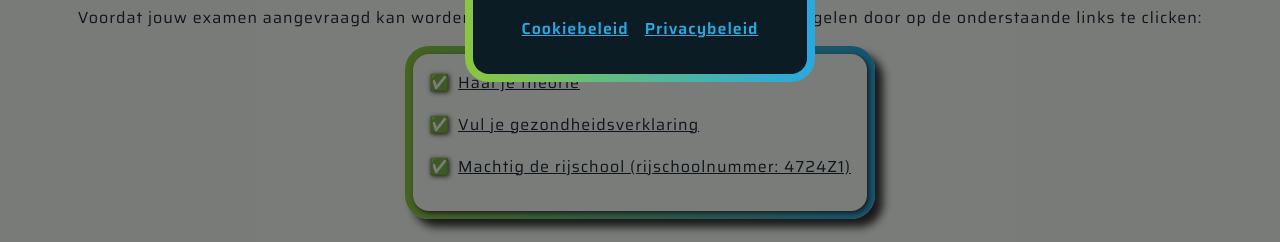
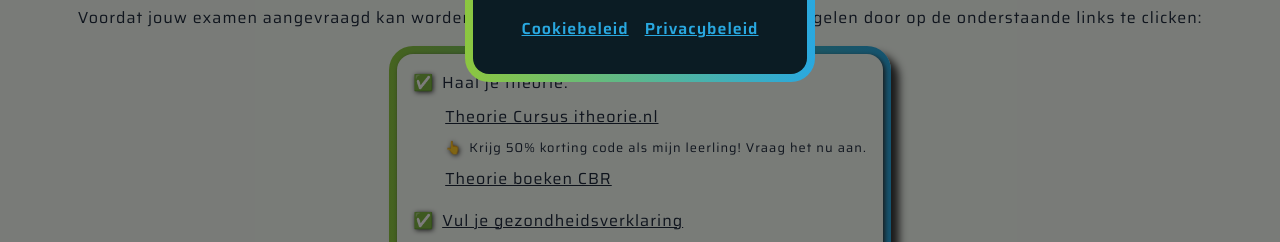
Before and after one commit to freki-inc/wiebes-autorijschool-app, a React (Vite) app: page /examenchecklist in a window 1280 px wide. Shown: the part 504-746 px from the top of the page. Built offline with nearby package versions, Linux system fonts and the light colour scheme.

Commit message:
text alterations

```diff
--- a/src/App.css
+++ b/src/App.css
@@ -911,6 +911,22 @@
     box-shadow: 2px 2px 5px var(--shadow-color);
   }
 
+  .cbr-link-theorie {
+    display: flex;
+    flex-direction: column;
+    align-items: baseline;
+  }
+
+  .cbr-link-theorie li {
+    margin-left: 2rem;
+    margin-top: 0.5rem;
+  }
+
+  .li-theorie-note {
+    font-size: 0.8rem;
+
+  }
+
   .cbr-link-emoji {
     margin-right: 0.2rem;
     text-shadow: 1px 1px 5px var(--shadow-color);
--- a/src/components/Contact.jsx
+++ b/src/components/Contact.jsx
@@ -25,7 +25,6 @@ export const Contact = () => {
                 <img src={contactImg} alt="rijinstructeur"></img>
                 <div className="contact-text">
                     <p className="mt-1">Neem vrijblijvend contact op om kennis te maken en een proefles in te plannen. Deze kost maar 50 euro en duurt 60 min.</p>
-                    <p className="mt-1">Geef daarbij ook aan of je in een automaat of handgeschakelde auto wilt rijden.</p>
                 </div>
 
             </div>
--- a/src/components/ExamenChecklist.jsx
+++ b/src/components/ExamenChecklist.jsx
@@ -26,8 +26,13 @@ export const ExamenChecklist = () => {
             <p className="mb-1">Voordat jouw examen aangevraagd kan worden bij het cbr, moet jij de volgende zaken regelen door op de onderstaande links te clicken:</p>
             <div className='cbr-link-border mb-1'>
                 <div className='cbr-link-div'>
-                    <div className='display-flex-row mb-1'>
-                        <p className='cbr-link-emoji mr-05'>&#x2705;</p><a className='cbr-link' href='https://www.cbr.nl/nl/mijncbr/inloggen-op-mijn-cbr?orgurl=https%3A%2F%2Fwww.cbr.nl%2Fnl%2Fmijncbr%3Forgurl%3Dhttps%253A%252F%252Fwww.cbr.nl%252Fnl%252Fmijncbr%252Freserveren' target='_blank'>Haal je theorie</a>
+                    <div className='cbr-link-theorie mb-1'>
+                        <p className='mr-05'><span className='cbr-link-emoji '>&#x2705; </span>Haal je theorie:</p>
+                        <ul>
+                            <li><a className='cbr-link' href='https://www.itheorie.nl/' target='_blank'>Theorie Cursus itheorie.nl</a></li>
+                            <li className='li-theorie-note'><span className='cbr-link-emoji '>&#x1F446; </span>Krijg 50% korting code als mijn leerling! Vraag het nu aan.</li>
+                            <li><a className='cbr-link' href='https://www.cbr.nl/nl/mijncbr/inloggen-op-mijn-cbr?orgurl=https%3A%2F%2Fwww.cbr.nl%2Fnl%2Fmijncbr%3Forgurl%3Dhttps%253A%252F%252Fwww.cbr.nl%252Fnl%252Fmijncbr%252Freserveren' target='_blank'>Theorie boeken CBR</a></li>
+                        </ul>
                     </div>
                     <div className='display-flex-row mb-1'>
                         <p className='cbr-link-emoji mr-05'>&#x2705;</p><a className='cbr-link' href='https://www.cbr.nl/nl/mijncbr/inloggen-op-mijn-cbr?orgurl=https%3A%2F%2Fwww.cbr.nl%2Fnl%2Fmijncbr%3Forgurl%3Dhttps%253A%252F%252Fwww.cbr.nl%252Fnl%252Fmijncbr%252Fgezondheidsverklaring' target='_blank'>Vul je gezondheidsverklaring</a>
--- a/src/components/Footer.jsx
+++ b/src/components/Footer.jsx
@@ -5,7 +5,7 @@ export const Footer = () => {
         <footer>
             <div className="footer-top mb-05">
                 <div className="footer-left">
-                    <p><strong className="footer-highlight">Rijinstructeur:</strong> Wiebe</p>
+                    <p><strong className="footer-highlight">Rijinstructeur:</strong> Wiebe Spierenburg</p>
                     <p><strong className="footer-highlight">Tel:</strong> +31 6 19617569</p>
                     <p><strong className="footer-highlight">KVK nummer:</strong> 63176734</p>
                 </div>
--- a/src/components/Hero.jsx
+++ b/src/components/Hero.jsx
@@ -27,7 +27,7 @@ export const Hero = () => {
                 </span>
                 </p>
                 <p className="hero-text-1">
-                    Autorijschool in Leiden. Leer rijden in een Tesla (automaat) of Opel Mokka (schakel).
+                    Leer autorijden als een baas. Rij in een moderne opel mokka (handgeschakeld) of een Tesla (automaat).
                 </p>
                 <NavLink
                     to="/contact"
--- a/src/components/Milieu.jsx
+++ b/src/components/Milieu.jsx
@@ -1,3 +1,5 @@
+import milieu from '../assets/images/milieu.webp';
+
 export const Milieu = () => {
     return (
         <section className='milieu-section mt-5'>
@@ -17,7 +19,10 @@ export const Milieu = () => {
                 </svg>
                 Milieu
             </h3>
-                <p className='mb-1'>Milieu text</p>
+                <img className='mb-1' src={milieu} alt="tesla rijd door bos" />
+                <p className='mb-1'>Bij Rijvolutie zetten wij ons in voor een groene toekomst. Daarom hebben wij het roer helemaal omgegooid. Geen compromissen meer nodig. Onze handgeschakelde diesel rijd op renewable brandstof.</p>
+                <p className='mb-1'>Hiermee hoop ik tot wel 90% co2 uitstoot te besparen.  De automaat  is een van de meest efficiënte ev's van het moment. Een 2026 Tesla model 3 long range. Deze laad ik op met groene stroom.</p>
+                <p className='mb-1'> Zo kunnen wij samen ons steentje bijdragen aan een betere toekomst zonder dat er een compromis gemaakt hoeft te worden in de keuze voor automaat of niet.</p>
         </section>
     )
 
--- a/src/components/OverOns.jsx
+++ b/src/components/OverOns.jsx
@@ -22,12 +22,16 @@ export const OverOns = () => {
             </h3>
             <img src={tesla} alt='tesla auto' draggable={false}></img>
             <div className='overons-text p-2'>
-                <p className='mb-2'>Bij Wiebe’s autorijschool zul je je zeker op je gemak voelen. Er zijn twee opties beschikbaar om te leren autorijden, een Tesla (automaat) en een Opel Mokka (schakkel).</p>
+                <p className='mb-2'>
+                    Wiebes autorijschool, een begrip in Leiden gooit het roer om en begint een rijvolutie.
+                    Met meer dan tien jaar ervaring help ik jou op weg naar jouw rijbewijs.
+                    100% priveles. Geen andere leerlingen wegbrengen. Volle aandacht voor wat jij nodig hebt.
+                    Centraal opstappunt, vlakbij CS Leiden. Makkelijk bereikbaar.</p>
                 <button className='center-text slagings-percentage'><a href='https://www.cbr.nl/nl/service/nl/rijscholen/wiebes-autorijschool' target='_blank'>Bekijk mijn slagingspercentage</a></button>
             </div>
             <img src={opelMokka} alt='opel mokka auto' draggable={false}></img>
             <div className='p-tlr-2'>
-                <p className='overons-text'>In deze auto's geeft de instructeur namelijk op een betrokken en prettige manier prive les. Iedere leerling kan pakketten op maat samenstellen, zodat ook jij op de beste manier naar je rijbewijs toe kunt werken.</p>
+                <p className='overons-text'>Je kunt kiezen of je wilt rijden in een handgeschakelde opel mokka die op neste my renewable diesel rijd of een Tesla die met groene stroom wordt geladen.</p>
             </div>
         </section>
     )
--- a/src/components/PriceCardHome.jsx
+++ b/src/components/PriceCardHome.jsx
@@ -6,9 +6,9 @@ export const PriceCardHome = ({
     price = "€70",
     priceUnit = "per uur",
     descriptions = [
-        "Meerdere pakketen beschikbaar.",
-        "Gespreid betalen mogelijk.",
-        "Plan lessen in de GRATIS app."
+        "Basispakket",
+        "Uitbreidingspakket",
+        "Herkansingspakket"
     ],
     buttonText = "Tarieven en Pakketen",
     buttonLink = "/prijslijst"
@@ -40,7 +40,7 @@ export const PriceCardHome = ({
                                         {badgeText}
                                     </div>
                                   </div>
-                                  <del className="price-crossed-out mb-05">{oldPrice}</del>
+                                  {/* <del className="price-crossed-out mb-05">{oldPrice}</del> */}
                                   <div className="display-flex-row">
                                       <p className="price mr-05"> {price}</p>
                                       <p className="price-unit">{priceUnit}</p>
--- a/src/components/PriceComplete.jsx
+++ b/src/components/PriceComplete.jsx
@@ -28,32 +28,37 @@ export const PriceComplete = () => {
                 <PriceCard
                     badgeText="Basispakket"
                     text="5 lessen, totaal 7,5 uur rijles (90 min per les). Lessen voor €70 per uur! Inclusief praktijkexamen"
-                    price="€ 825,-"
+                    price="€ 890,-"
                 />
                 <PriceCard
                     badgeText="Uitbreidingspakket"
                     text="5 lessen, totaal 7,5 uur rijles (90 min per les). Lessen voor € 70 per uur! Extra voordelig! *"
+                    price="€ 560,-"
+                />
+                <PriceCard
+                    badgeText="Herkansingspakket"
+                    text="6 uur rijles (4 Lessen van 1.5 uur en herexamen voor €175) Lessen voor €50,- per uur!! Herexamen praktijk voor €175,-"
                     price="€ 525,-"
                 />
                 <PriceCard
                     badgeText="Losse Les"
                     text="90 min per les. Prive les. Extra voordelig!"
-                    price="€ 70,-"
+                    price="€ 75,-"
                 />
                 <PriceCard
-                    badgeText="Herkansingspakket"
-                    text="6 uur rijles (4 Lessen van 1.5 uur en herexamen voor €175) Lessen voor €50,- per uur!! Herexamen praktijk voor €175,-"
-                    price="€ 475,-"
+                    badgeText="Faalangst Examen"
+                    text="Meer aandacht met mogelijkheid tot time-out. Vergrote slagingskans."
+                    price="€ 345,-"
                 />
                 <PriceCard
                     badgeText="Tussentijdse toets"
                     text="50 minuten inrijden. Toetsing rijvaardigheid. Evaluatie verbeterpunten. Vergrote slagingskans."
-                    price="€ 235,-"
+                    price="€ 305,-"
                 />
                 <PriceCard
                     badgeText="Praktijkexamen"
                     text="50 minuten inrijden. Afrijden bij het CBR. Nabespreking."
-                    price="€ 300,-"
+                    price="€ 330,-"
                 />
             </div>
 
```
Also changed, not shown: src/assets/images/milieu.webp (added), 1 other file (tests, documents, lock files or other folders).
